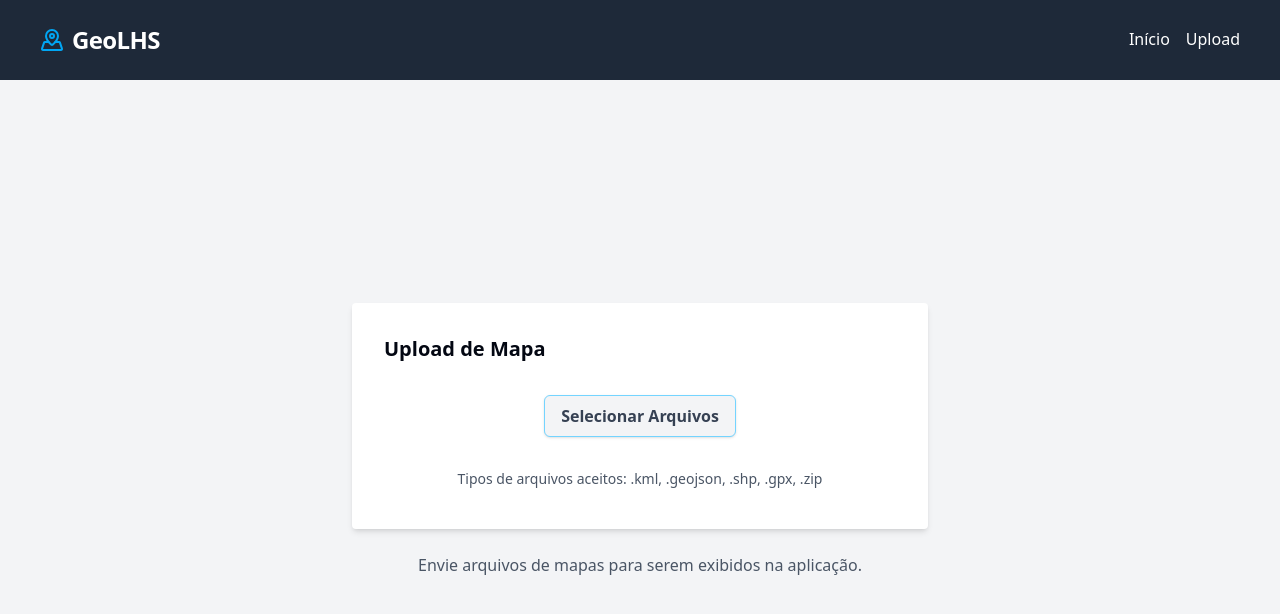
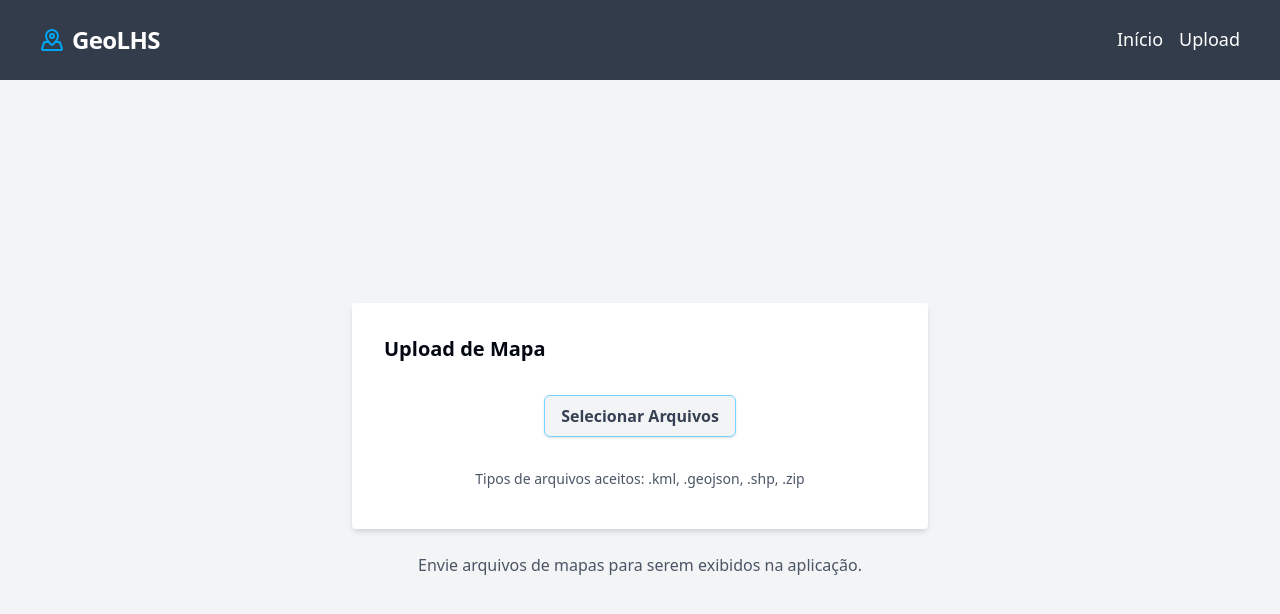
Before and after one commit to JulioRarick/geo_lhs, a Next.js app: page /upload in a window 1280 px wide. Shown: the top 614 px of the page. Built offline with nearby package versions, Linux system fonts and the light colour scheme.

Commit message:
✨ feat: refactor header links

```diff
--- a/src/app/upload/page.tsx
+++ b/src/app/upload/page.tsx
@@ -6,7 +6,7 @@ import { X } from 'lucide-react'
 import { useState, ChangeEvent } from 'react'
 import { toast } from 'react-toastify'
 
-const ACCEPTED_FILE_TYPES = ['.kml', '.geojson', '.shp', '.gpx', '.zip']
+const ACCEPTED_FILE_TYPES = ['.kml', '.geojson', '.shp', '.zip']
 
 export default function UploadPage() {
   const [selectedFiles, setSelectedFiles] = useState<File[] | undefined>()
--- a/src/components/header.tsx
+++ b/src/components/header.tsx
@@ -3,18 +3,18 @@ import Link from 'next/link'
 
 export function Header() {
   return (
-    <header className="bg-gray-800 text-white w-full flex items-center justify-center">
-      <article className="px-10 py-6 justify-between flex items-center container">
+    <header className="bg-gray-800/90 text-white w-full flex items-center justify-center">
+      <article className="px-10 py-6 justify-center flex items-center container flex-col xl:flex-row xl:justify-between">
         <Link href="/" className="text-2xl hover:scale-105 transition-all ease-in-out font-bold tracking-tight flex items-center gap-2">
           <MapPinned className="w-6 h-6 text-sky-500" />
           GeoLHS
         </Link>
         <nav className="flex items-center">
           <ul className="flex space-x-4 items-center justify-between">
-            <li className="cursor-pointer text-white border-b-2  hover:text-gray-300 border-transparent transition-colors duration-300 hover:border-gray-300">
+            <li className="cursor-pointer text-white xl:text-lg border-b-2  hover:text-green-400 border-transparent transition-colors duration-300 hover:border-green-400">
               <Link href="/">Início</Link>
             </li>
-            <li className="cursor-pointer text-white border-b-2  hover:text-gray-300 border-transparent transition-colors duration-300 hover:border-gray-300">
+            <li className="cursor-pointer text-white xl:text-lg border-b-2  hover:text-green-400 border-transparent transition-colors duration-300 hover:border-green-400">
               <Link href="/upload">Upload</Link>
             </li>
           </ul>
```
